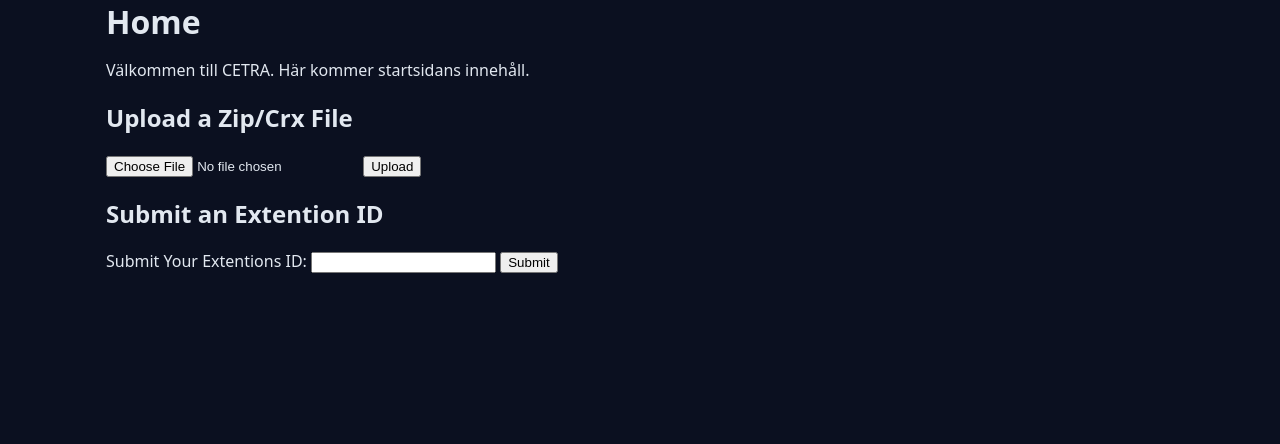
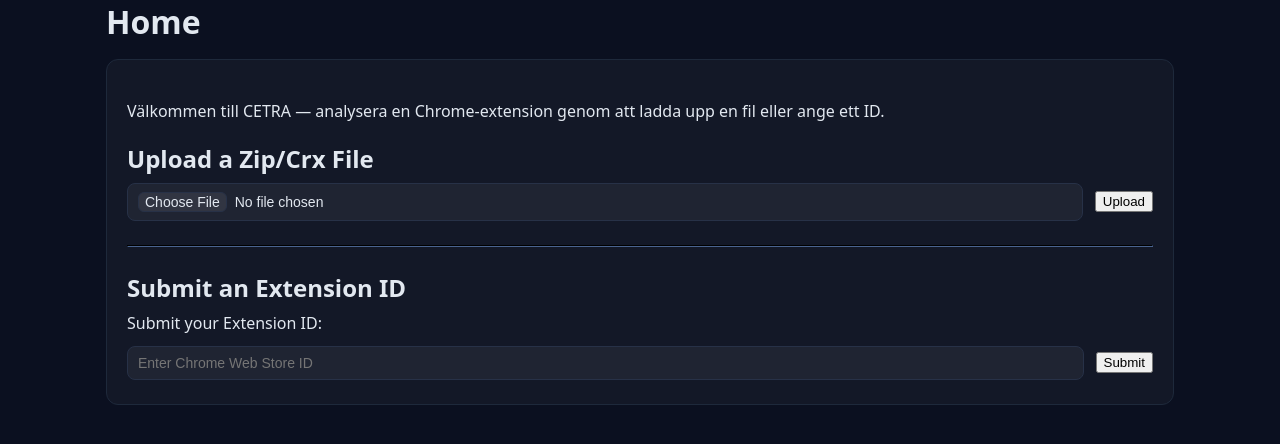
Before and after one commit to kevanoovitch/DV1512-CETRA-Codebase, a Django app: page / in a window 1280 px wide. Shown: the part 57-501 px from the top of the page. Run offline with Django 5.2, Linux system fonts and the light colour scheme; the visitor is signed in with stand-in values (Sample User, id 1).

Commit message:
Bettet homepage + Upploaded DIR

```diff
--- a/app/static/css/site.css
+++ b/app/static/css/site.css
@@ -166,3 +166,68 @@
   .report-header { flex-direction:column; align-items:flex-start; }
   .report-score { flex-direction:row; gap:12px; }
 }
+
+/* ===== Home page styling (matchar History & Report) ===== */
+.home-card {
+  padding: 24px 20px;
+}
+
+.upload-section, .id-section {
+  margin-top: 16px;
+}
+
+.upload-section h2, .id-section h2 {
+  margin-bottom: 8px;
+  color: var(--fg);
+}
+
+.upload-form, .id-form {
+  display: flex;
+  flex-direction: column;
+  gap: 12px;
+}
+
+.upload-row {
+  display: flex;
+  flex-wrap: wrap;
+  gap: 12px;
+  align-items: center;
+}
+
+.upload-row input[type="file"],
+.upload-row input[type="text"] {
+  flex: 1;
+  color: var(--fg);
+  background: rgba(255,255,255,0.05);
+  border: 1px solid #273147;
+  padding: 8px 10px;
+  border-radius: 8px;
+  font-size: 14px;
+}
+
+.upload-row input[type="file"]::-webkit-file-upload-button {
+  color: var(--fg);
+  background: rgba(255,255,255,0.08);
+  border: 1px solid #273147;
+  border-radius: 6px;
+  cursor: pointer;
+  margin-right: 8px;
+  transition: background .15s;
+}
+.upload-row input[type="file"]::-webkit-file-upload-button:hover {
+  background: #0b1224;
+}
+
+.success {
+  color: #4ade80;
+  margin-top: 8px;
+}
+.error {
+  color: #f87171;
+  margin-top: 8px;
+}
+
+.home-card hr {
+  margin: 24px 0;
+  border-color: #1e293b;
+}
--- a/app/templates/home.html
+++ b/app/templates/home.html
@@ -1,42 +1,48 @@
 {% extends "base.html" %}
 {% block title %}Home – CETRA{% endblock %}
+
 {% block content %}
 <h1>Home</h1>
-  <p>Välkommen till CETRA. Här kommer startsidans innehåll.</p>
 
-  <body>
+<div class="card home-card">
+  <p>Välkommen till CETRA — analysera en Chrome-extension genom att ladda upp en fil eller ange ett ID.</p>
+
+  <!-- 🔹 Upload section -->
+  <div class="upload-section">
     <h2>Upload a Zip/Crx File</h2>
-<form action="{% url 'home' %}" method="post" enctype="multipart/form-data">
+    <form action="{% url 'home' %}" method="post" enctype="multipart/form-data" class="upload-form">
       {% csrf_token %}
-  <input type="file" name="myUploadedFile" required accept=".zip,.crx">
-  <button type="submit">Upload</button>
+      <div class="upload-row">
+        <input type="file" name="myUploadedFile" accept=".zip,.crx" required>
+        <button type="submit" class="btn-pill">Upload</button>
+      </div>
     </form>
 
     {% if uploaded_file_url %}
-  <p style="color: green;">File uploaded successfully:
+      <p class="success">
+        File uploaded successfully:
         <a href="{{ uploaded_file_url }}">{{ uploaded_file_url }}</a>
       </p>
     {% endif %}
 
-<!-- Error -->
     {% if error %}
-  <p style="color: red;">{{ error }}</p>
+      <p class="error">{{ error }}</p>
     {% endif %}
+  </div>
 
+  <hr>
 
-<h2>Submit an Extention ID</h2>
-<form action="{% url 'home' %}" method="post">
+  <!-- 🔹 Extension ID section -->
+  <div class="id-section">
+    <h2>Submit an Extension ID</h2>
+    <form action="{% url 'home' %}" method="post" class="id-form">
       {% csrf_token %}
-  <label for="mytext">Submit Your Extentions ID:</label>
-  <input type="text" id="mytext" name="mytext" required>
-  <button type="submit">Submit</button>
+      <label for="mytext">Submit your Extension ID:</label>
+      <div class="upload-row">
+        <input type="text" id="mytext" name="mytext" placeholder="Enter Chrome Web Store ID" required>
+        <button type="submit" class="btn-pill">Submit</button>
+      </div>
     </form>
-
-</body>
-
+  </div>
+</div>
 {% endblock %}
-
-
-
-#FILL OUT HOMEPAGE??
-#Scoreboard
```
Lines whose indentation alone changed are shown as unchanged.
